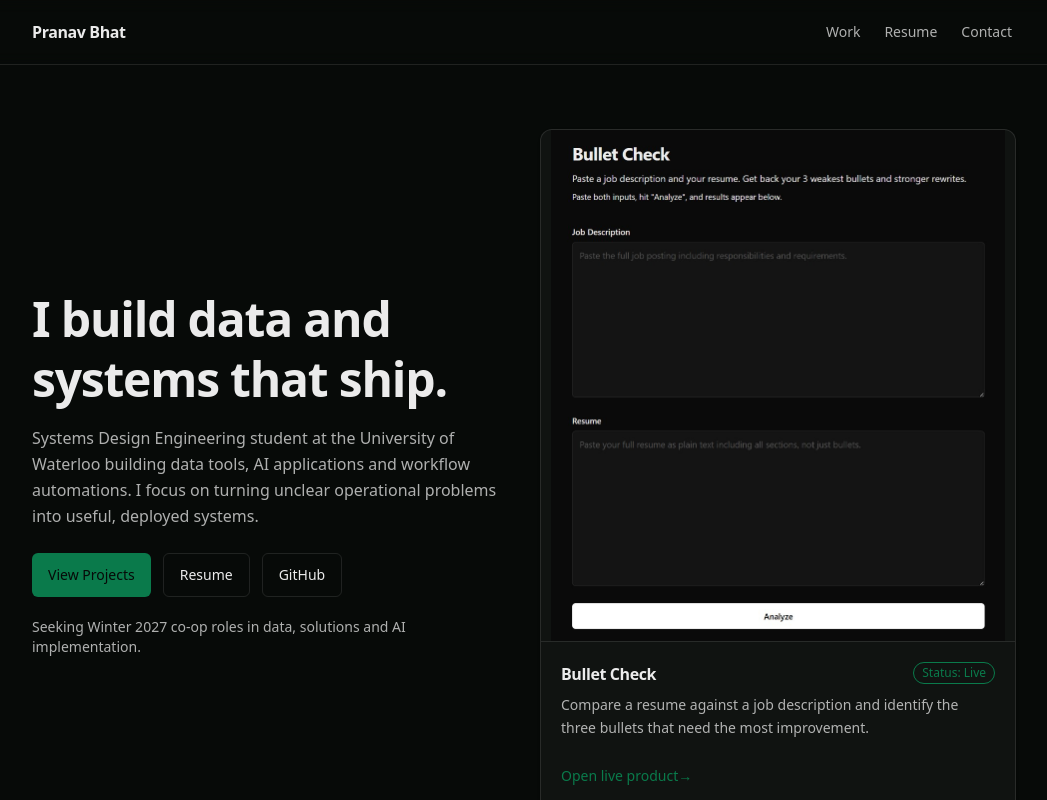
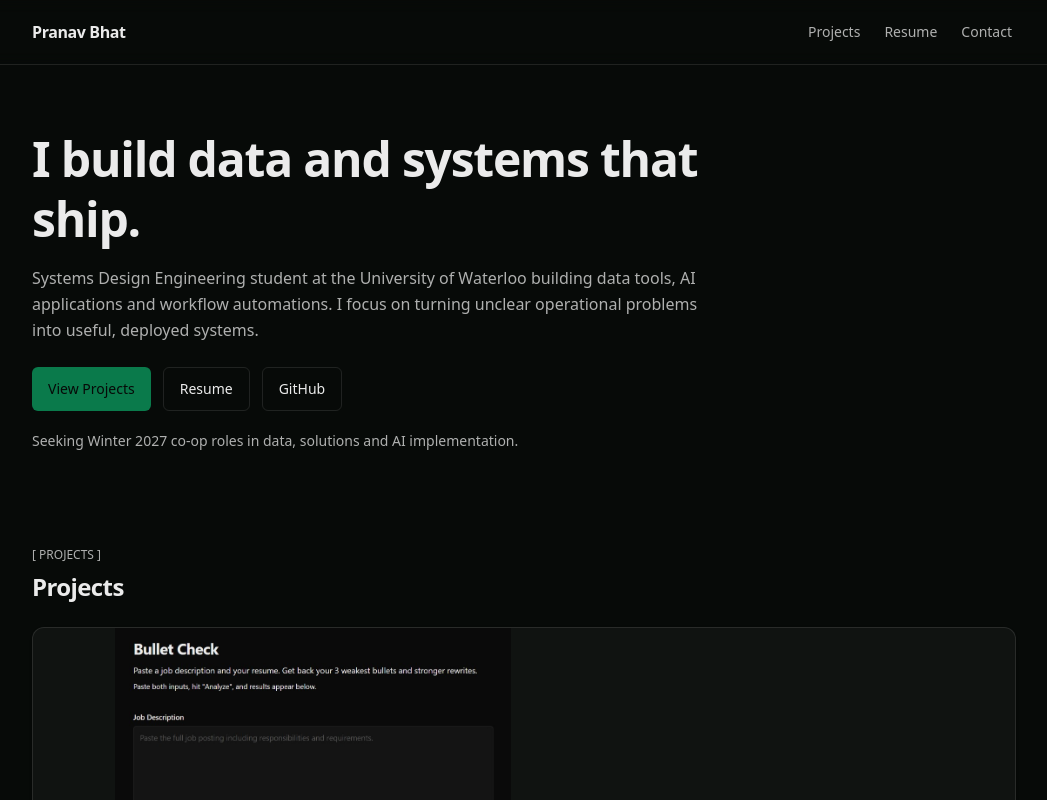
Before and after one commit to bhat-pranav/portfolio, a Next.js app: page / in a window 1280 px wide. Shown: the top 800 px of the page, without its empty margins (116-1163 px from the left). Built offline with nearby package versions, Linux system fonts and the light colour scheme.

Commit message:
simplify hero and projects nav

```diff
--- a/src/components/Hero.tsx
+++ b/src/components/Hero.tsx
@@ -1,15 +1,15 @@
 import Link from "next/link";
-import { FeaturedProductPreview } from "@/components/featured-product-preview";
-import { bulletCheckPreview } from "@/data/bullet-check";
 
 const secondaryCtaClassName =
   "inline-flex min-h-11 items-center justify-center rounded-md border border-[var(--border)] px-4 py-2 text-sm font-medium hover:border-[var(--accent)] focus-visible:outline focus-visible:outline-2 focus-visible:outline-offset-2 focus-visible:outline-[var(--accent)]";
 
 export function Hero() {
   return (
-    <section className="mx-auto max-w-5xl px-5 pt-12 pb-10 sm:pt-16" aria-labelledby="hero-heading">
-      <div className="grid gap-10 md:grid-cols-2 md:items-center md:gap-8">
-        <div className="min-w-0">
+    <section
+      className="mx-auto max-w-5xl px-5 pt-12 pb-10 sm:pt-16"
+      aria-labelledby="hero-heading"
+    >
+      <div className="max-w-2xl">
         <h1
           id="hero-heading"
           className="text-3xl font-semibold leading-tight tracking-tight sm:text-4xl md:text-5xl"
@@ -17,7 +17,7 @@ export function Hero() {
           I build data and systems that ship.
         </h1>
 
-          <p className="mt-4 max-w-xl text-base leading-relaxed text-[var(--muted)]">
+        <p className="mt-4 text-base leading-relaxed text-[var(--muted)]">
           Systems Design Engineering student at the University of Waterloo building data tools, AI
           applications and workflow automations. I focus on turning unclear operational problems
           into useful, deployed systems.
@@ -25,7 +25,7 @@ export function Hero() {
 
         <div className="mt-6 flex flex-wrap gap-3">
           <Link
-              href="/#build"
+            href="/#projects"
             className="inline-flex min-h-11 items-center justify-center rounded-md bg-[var(--accent)] px-4 py-2 text-sm font-medium text-[var(--bg)] hover:opacity-90 focus-visible:outline focus-visible:outline-2 focus-visible:outline-offset-2 focus-visible:outline-[var(--accent)]"
           >
             View Projects
@@ -47,11 +47,6 @@ export function Hero() {
           Seeking Winter 2027 co-op roles in data, solutions and AI implementation.
         </p>
       </div>
-
-        <div className="min-w-0">
-          <FeaturedProductPreview product={bulletCheckPreview} priority />
-        </div>
-      </div>
     </section>
   );
 }
--- a/src/components/case-study-view.tsx
+++ b/src/components/case-study-view.tsx
@@ -176,10 +176,10 @@ export function CaseStudyView({ study }: CaseStudyViewProps) {
   return (
     <article className="mx-auto max-w-3xl px-5 pt-12 pb-10 sm:pt-16">
       <Link
-        href="/#build"
+        href="/#projects"
         className="inline-flex min-h-10 items-center text-sm text-[var(--muted)] hover:text-[var(--text)] focus-visible:outline focus-visible:outline-2 focus-visible:outline-offset-2 focus-visible:outline-[var(--accent)]"
       >
-        ← Selected Work
+        ← Projects
       </Link>
 
       <header className="mt-6">
--- a/src/components/featured-product-preview.tsx
+++ /dev/null
@@ -1,59 +0,0 @@
-import Image from "next/image";
-import type { FeaturedProduct } from "@/types/featured-product";
-
-type FeaturedProductPreviewProps = {
-  product: FeaturedProduct;
-  priority?: boolean;
-};
-
-export function FeaturedProductPreview({
-  product,
-  priority = false,
-}: FeaturedProductPreviewProps) {
-  const media = product.screenshotPath ? (
-    <Image
-      src={product.screenshotPath}
-      alt={`${product.name} product interface showing job description and resume inputs`}
-      fill
-      className="object-contain object-top"
-      sizes="(max-width: 768px) 100vw, 40vw"
-      priority={priority}
-    />
-  ) : (
-    <div className="flex h-full w-full flex-col items-center justify-center gap-2 px-4 text-center">
-      <span className="text-xs uppercase tracking-wide text-[var(--muted)]">Screenshot</span>
-      <span className="text-sm text-[var(--muted)]">Preview coming soon</span>
-    </div>
-  );
-
-  return (
-    <div className="overflow-hidden rounded-xl border border-[var(--border)] bg-[var(--panel)] shadow-sm">
-      <div className="relative aspect-[4/5] max-h-[28rem] w-full border-b border-[var(--border)] bg-[color:var(--bg)/0.6] sm:aspect-[5/6] sm:max-h-[32rem]">
-        {media}
-      </div>
-
-      <div className="p-5">
-        <div className="flex items-start justify-between gap-3">
-          <p className="font-semibold tracking-tight text-[var(--text)]">{product.name}</p>
-          <span className="shrink-0 rounded-full border border-[var(--accent)] px-2 py-0.5 text-xs font-medium text-[var(--accent)]">
-            Status: {product.status}
-          </span>
-        </div>
-
-        <p className="mt-2 text-sm leading-relaxed text-[var(--muted)]">{product.description}</p>
-
-        {product.liveUrl ? (
-          <a
-            href={product.liveUrl}
-            target="_blank"
-            rel="noopener noreferrer"
-            className="mt-4 inline-flex min-h-10 items-center text-sm text-[var(--accent)] hover:underline focus-visible:outline focus-visible:outline-2 focus-visible:outline-offset-2 focus-visible:outline-[var(--accent)]"
-          >
-            Open live product
-            <span aria-hidden="true"> →</span>
-          </a>
-        ) : null}
-      </div>
-    </div>
-  );
-}
--- a/src/components/projects-section.tsx
+++ b/src/components/projects-section.tsx
@@ -7,12 +7,15 @@ export function ProjectsSection() {
   const supporting = projects.filter((project) => !project.featured);
 
   return (
-    <section id="build" className="mx-auto max-w-5xl scroll-mt-24 px-5 py-14" aria-labelledby="projects-heading">
+    <section
+      id="projects"
+      className="mx-auto max-w-5xl scroll-mt-24 px-5 py-14"
+      aria-labelledby="projects-heading"
+    >
       <SectionHeader
-        label="[ SELECTED WORK ]"
+        label="[ PROJECTS ]"
         title="Projects"
         titleId="projects-heading"
-        description="Products and systems I have taken from an unclear problem to a working result."
       />
 
       <div className="space-y-4">
--- a/src/components/site-nav.tsx
+++ b/src/components/site-nav.tsx
@@ -17,8 +17,8 @@ export function SiteNav() {
           aria-label="Primary"
           className="flex flex-wrap items-center justify-end gap-x-3 gap-y-1 text-sm text-[var(--muted)] sm:gap-x-4"
         >
-          <Link href="/#build" className={linkClassName}>
-            Work
+          <Link href="/#projects" className={linkClassName}>
+            Projects
           </Link>
           <a
             href="/Pranav_Resume_W26.pdf"
--- a/src/data/bullet-check.ts
+++ b/src/data/bullet-check.ts
@@ -1,5 +1,3 @@
-import type { FeaturedProduct } from "@/types/featured-product";
-
 export const BULLET_CHECK_SCREENSHOT_PATH = "/images/bullet-check.png";
 
 export const BULLET_CHECK_LIVE_URL = "https://bullet-check.vercel.app/";
@@ -8,12 +6,3 @@ export const BULLET_CHECK_CASE_STUDY_URL = "/projects/bullet-check";
 
 export const BULLET_CHECK_REPOSITORY_URL =
   "https://github.com/bhat-pranav/bullet-check";
-
-export const bulletCheckPreview: FeaturedProduct = {
-  name: "Bullet Check",
-  status: "Live",
-  description:
-    "Compare a resume against a job description and identify the three bullets that need the most improvement.",
-  screenshotPath: BULLET_CHECK_SCREENSHOT_PATH,
-  liveUrl: BULLET_CHECK_LIVE_URL,
-};
```
Also changed, not shown: src/types/featured-product.ts (deleted, +0 -8 lines). Lines whose indentation alone changed are shown as unchanged.
